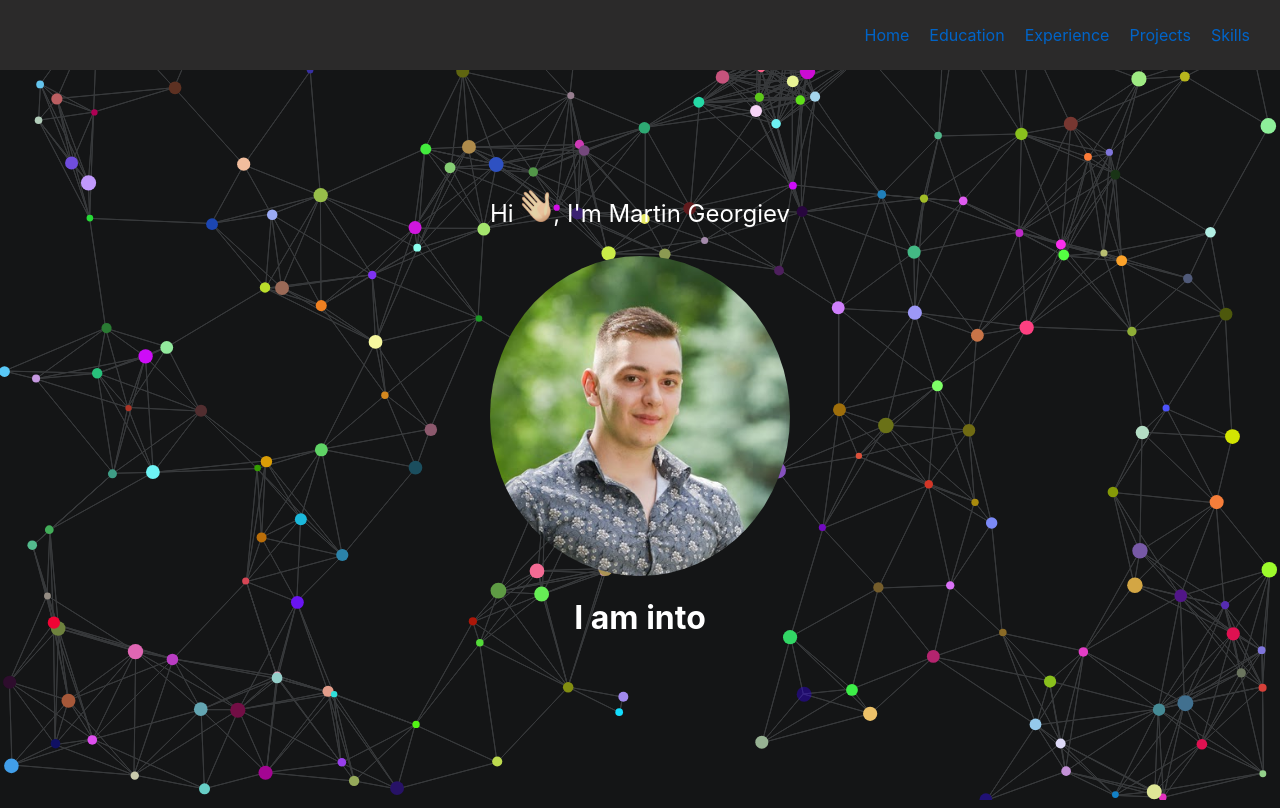
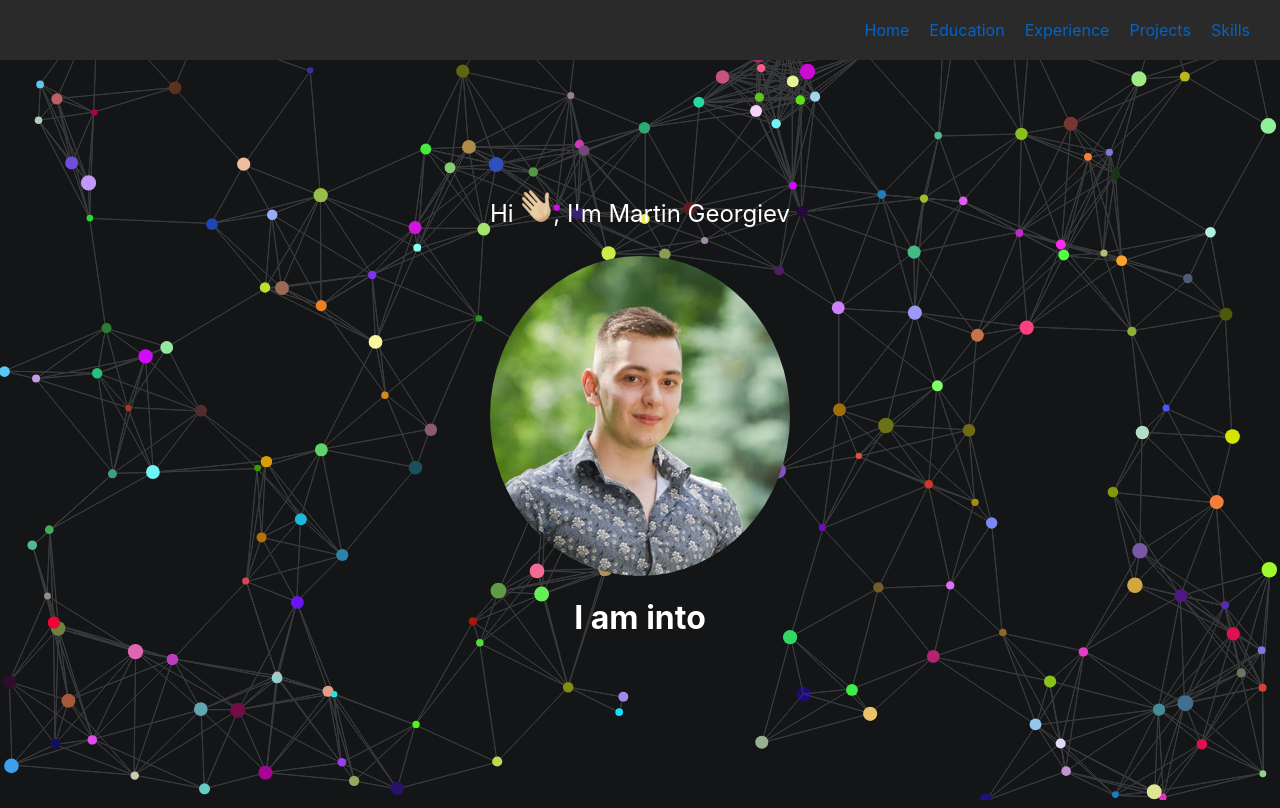
Before and after one commit to martingeorgiev99/svelte-portfolio, a Svelte app: page / in a window 1280 px wide. Built offline with nearby package versions, Linux system fonts and the light colour scheme.

Commit message:
navbar tweak

```diff
--- a/src/Navbar.svelte
+++ b/src/Navbar.svelte
@@ -8,7 +8,7 @@
     top: 0;
     left: 0;
     width: 100%;
-    height: 70px;
+    height: 60px;
     background-color: #2b2a2a;
     display: flex;
     justify-content: space-between;
```
